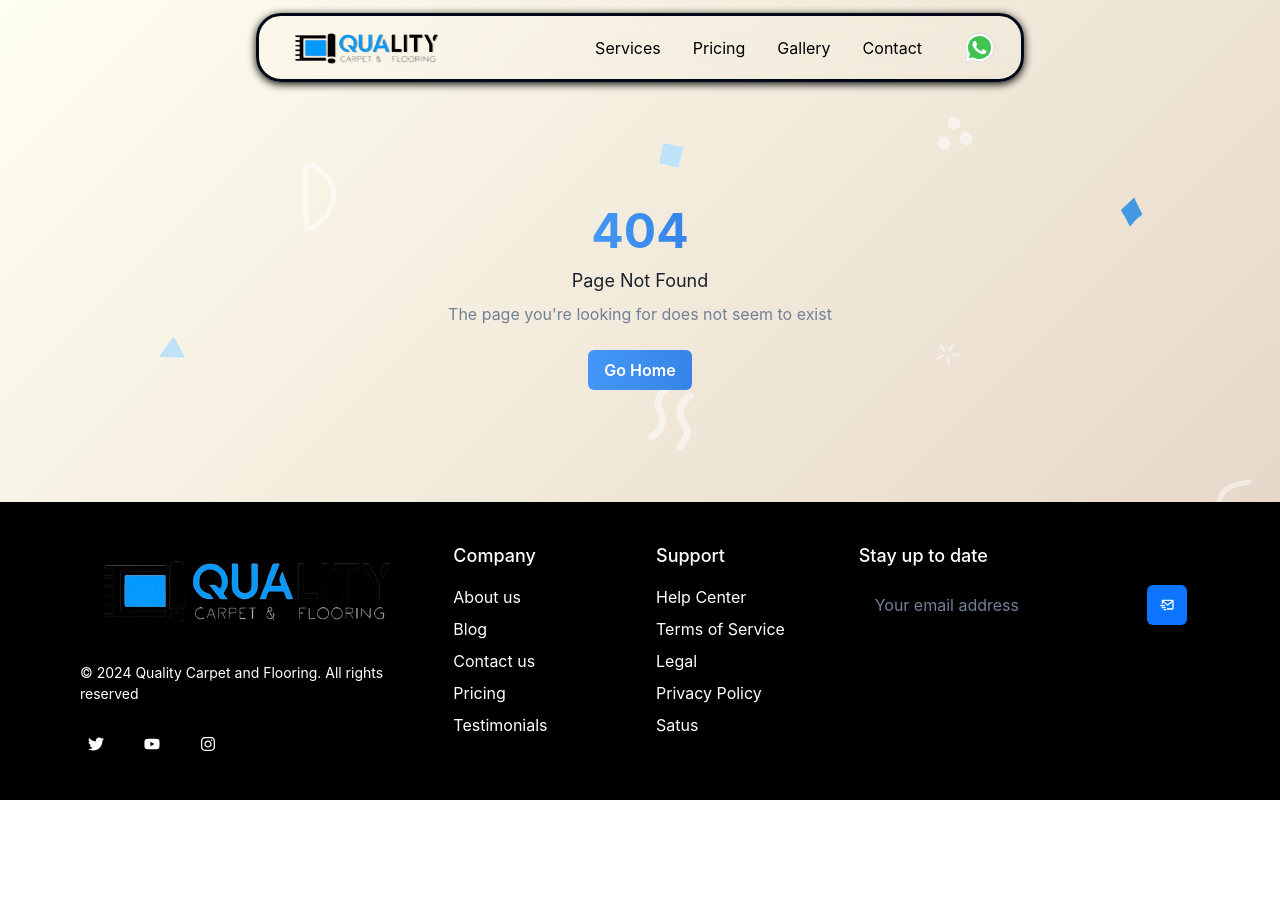
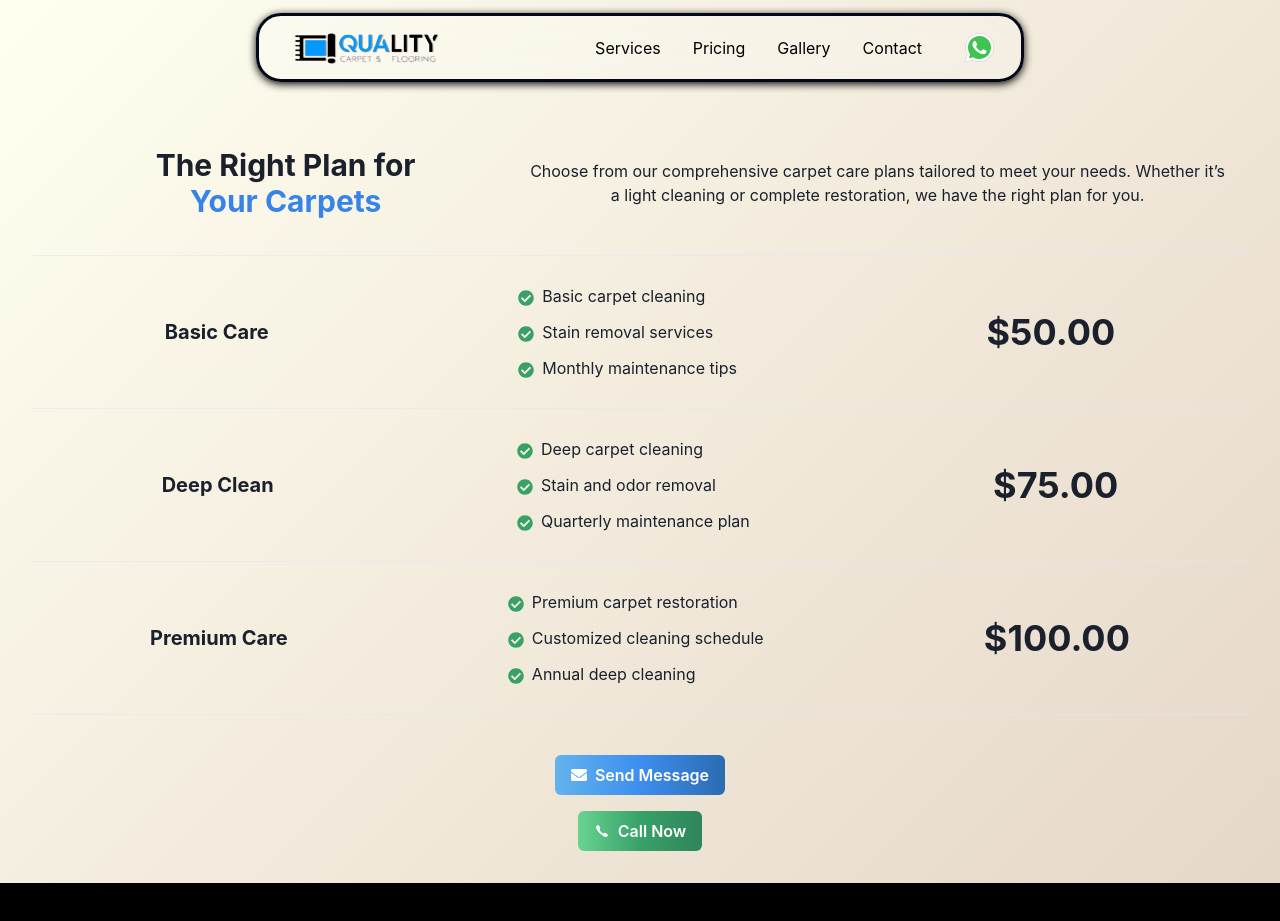
Before and after one commit to aayushwrld/qualitycarpet, a React (Vite) app in the folder client/: page /pricing in a window 1280 px wide. Shown: the top 921 px of the page. Before the commit the page ends 800 px from the top, so only its background shows below. Built offline with nearby package versions, Linux system fonts and the light colour scheme.

Commit message:
Enhancements + Pricing

```diff
--- a/client/src/components/Carousel.tsx
+++ b/client/src/components/Carousel.tsx
@@ -147,7 +147,7 @@ export default function CaptionCarousel() {
                     zIndex={-1}
                     background="rgba(255, 255, 255, 0.3)"
                     backdropFilter="blur(8px)"
-                    borderRadius="md"
+                    borderRadius="20px"
                     _after={{
                       content: '""',
                       position: "absolute",
@@ -158,7 +158,6 @@ export default function CaptionCarousel() {
                       zIndex: -2,
                       background: "inherit",
                       filter: "blur(10px)",
-                      borderRadius: "inherit",
                     }}
                   />
                   <Box padding="20px">{card.title}</Box>
--- a/client/src/components/ContactCard.tsx
+++ b/client/src/components/ContactCard.tsx
@@ -15,15 +15,9 @@ import {
   InputLeftElement,
   Textarea,
 } from "@chakra-ui/react";
-import {
-  MdPhone,
-  MdEmail,
-  MdLocationOn,
-  MdFacebook,
-  MdOutlineEmail,
-} from "react-icons/md";
+import { MdPhone, MdEmail, MdLocationOn, MdOutlineEmail } from "react-icons/md";
 import { BsPerson } from "react-icons/bs";
-import { FaTwitter, FaWhatsapp } from "react-icons/fa";
+import { FaWhatsapp, FaInstagram } from "react-icons/fa";
 
 export default function ContactCard() {
   return (
@@ -39,7 +33,7 @@ export default function ContactCard() {
           color="black"
           borderRadius="lg"
           p={{ base: 4, md: 8, lg: 16 }}
-          textAlign={{ base: "center"}}
+          textAlign={{ base: "center" }}
         >
           <Heading>Contact</Heading>
           <Text mt={{ base: 3, md: 5 }} color="gray.500">
@@ -56,6 +50,8 @@ export default function ContactCard() {
                 width="200px"
                 variant="ghost"
                 color="black"
+                as="a"
+                href="tel:+447588608000"
                 _hover={{ border: "2px solid #1C6FEB" }}
                 leftIcon={<MdPhone color="#1970F1" size="20px" />}
               >
@@ -87,33 +83,33 @@ export default function ContactCard() {
           </Box>
           <HStack
             mt={{ base: 5 }}
-            ml={{md:5}}
+            ml={{ md: 5 }}
             spacing={5}
-            justifyContent={{ base: "center", md: "flex-start" }}
+            justifyContent={{ base: "center" }}
           >
             <IconButton
-              aria-label="facebook"
-              variant="ghost"
-              size="lg"
-              isRound
-              _hover={{ bg: "#0D74FF" }}
-              icon={<MdFacebook size="28px" />}
-            />
-            <IconButton
-              aria-label="Whatsapp"
+              aria-label="WhatsApp"
               variant="ghost"
               size="lg"
               isRound
               _hover={{ bg: "#0D74FF" }}
               icon={<FaWhatsapp size="28px" />}
+              as="a"
+              href="https://wa.me/447588608000"
+              target="_blank"
+              rel="noopener noreferrer"
             />
             <IconButton
-              aria-label="Twitter"
+              aria-label="Instagram"
               variant="ghost"
               size="lg"
               isRound
               _hover={{ bg: "#0D74FF" }}
-              icon={<FaTwitter size="28px" />}
+              icon={<FaInstagram size="28px" />}
+              as="a"
+              href="https://www.instagram.com/qualitycarpetflooringltd?igsh=MTZwbDI0eWdmeXV5eQ"
+              target="_blank"
+              rel="noopener noreferrer"
             />
           </HStack>
         </Box>
--- a/client/src/components/Footer.tsx
+++ b/client/src/components/Footer.tsx
@@ -9,11 +9,13 @@ import {
   Input,
   IconButton,
   useColorModeValue,
+  Image,
 } from "@chakra-ui/react";
 import { ReactNode } from "react";
 import { FaInstagram, FaTwitter, FaYoutube } from "react-icons/fa";
 import { BiMailSend } from "react-icons/bi";
-import Logo from "../assets/Logo.png";
+import Logo2 from "../assets/Logo2.png";
+import { Link } from "react-router-dom";
 
 const SocialButton = ({
   children,
@@ -66,7 +68,7 @@ export default function Footer() {
         >
           <Stack spacing={6}>
             <Box>
-              <img src={Logo} />
+              <Image src={Logo2} borderRadius={"12px"} />
             </Box>
             <Text fontSize={"sm"}>
               © 2024 Quality Carpet and Flooring. All rights reserved
@@ -96,12 +98,12 @@ export default function Footer() {
             <Box as="a" href={"#"}>
               Blog
             </Box>
-            <Box as="a" href={"#"}>
-              Contact us
-            </Box>
-            <Box as="a" href={"#"}>
-              Pricing
-            </Box>
+            <Link to={"/contact"}>
+              <Box>Contact Us</Box>
+            </Link>
+            <Link to={"/pricing"}>
+              <Box>Pricing</Box>
+            </Link>
             <Box as="a" href={"#"}>
               Testimonials
             </Box>
@@ -129,7 +131,10 @@ export default function Footer() {
             <Stack direction={"row"}>
               <Input
                 placeholder={"Your email address"}
-                border={0}
+                borderColor="#3684E7"
+                _hover={{
+                  boderColor: "#0D74FF",
+                }}
                 _focus={{
                   bg: "whiteAlpha.300",
                 }}
--- a/client/src/components/Navbar.tsx
+++ b/client/src/components/Navbar.tsx
@@ -10,6 +10,7 @@ import {
   VStack,
   Text,
   Image,
+  Button,
 } from "@chakra-ui/react";
 import { HamburgerIcon } from "@chakra-ui/icons";
 import { Link } from "react-router-dom";
@@ -17,10 +18,11 @@ import Logo from "../assets/Logo.png";
 import Logo2 from "../assets/Logo2.png";
 import Whatsapp from "../assets/Whatsapp.svg";
 import Instagram from "../assets/Instagram.svg";
+import { IoIosCall } from "react-icons/io";
 
 const navOptions: { to: string; option: string }[] = [
   { to: "/", option: "Services" },
-  { to: "/", option: "Pricing" },
+  { to: "/pricing", option: "Pricing" },
   { to: "/", option: "Gallery" },
   { to: "/contact", option: "Contact" },
 ];
@@ -31,8 +33,8 @@ const Navbar = () => {
   return (
     <div className="navbar">
       <Flex
-        bg="rgba(255, 255, 255, 0.05)"
-        backdropFilter="blur(8px)"
+        bg="rgba(255, 255, 255, 0.2)"
+        backdropFilter="blur(12px)"
         border="3px solid #020817"
         boxShadow="0 2px 8px #000"
         borderRadius={{ base: "20px", md: "25px" }}
@@ -61,7 +63,7 @@ const Navbar = () => {
             ))}
           </Flex>
           <Flex
-            onClick={() => window.open("https://wa.me/917814127186", "_blank")}
+            onClick={() => window.open("https://wa.me/447588608000", "_blank")}
             className="icon-animate"
           >
             <img src={Whatsapp} alt="Icon" width="35" height="35" />
@@ -106,7 +108,7 @@ const Navbar = () => {
               ))}
               <Flex
                 onClick={() =>
-                  window.open("https://wa.me/917814127186", "_blank")
+                  window.open("https://wa.me/447588608000", "_blank")
                 }
               >
                 <img src={Whatsapp} alt="Icon" width="40" height="40" />
@@ -121,6 +123,17 @@ const Navbar = () => {
               >
                 <img src={Instagram} alt="Icon" width="42" height="42" />
               </Flex>
+              <Button
+                leftIcon={<IoIosCall />}
+                colorScheme="green"
+                bgGradient="linear(to-r, green.300, #38A169, green.600)"
+                color="white"
+                variant="solid"
+                as="a"
+                href="tel:+447588608000"
+              >
+                Call Now
+              </Button>
             </VStack>
           </DrawerBody>
         </DrawerContent>
--- /dev/null
+++ b/client/src/pages/Pricing.tsx
@@ -0,0 +1,156 @@
+import {
+  Box,
+  Button,
+  Divider,
+  Heading,
+  List,
+  ListIcon,
+  ListItem,
+  Stack,
+  Text,
+} from "@chakra-ui/react";
+import { FaCheckCircle, FaEnvelope } from "react-icons/fa";
+import { IoIosCall } from "react-icons/io";
+import { Link } from "react-router-dom";
+
+const optionsStarter = [
+  { id: 1, desc: "Basic carpet cleaning" },
+  { id: 2, desc: "Stain removal services" },
+  { id: 3, desc: "Monthly maintenance tips" },
+];
+
+const optionsPlus = [
+  { id: 1, desc: "Deep carpet cleaning" },
+  { id: 2, desc: "Stain and odor removal" },
+  { id: 3, desc: "Quarterly maintenance plan" },
+];
+
+const optionsPro = [
+  { id: 1, desc: "Premium carpet restoration" },
+  { id: 2, desc: "Customized cleaning schedule" },
+  { id: 3, desc: "Annual deep cleaning" },
+];
+
+interface PackageTierProps {
+  title: string;
+  options: Array<{ id: number; desc: string }>;
+  typePlan: string;
+}
+const PackageTier = ({ title, options, typePlan }: PackageTierProps) => {
+  return (
+    <Stack
+      p={3}
+      py={3}
+      justifyContent={{
+        base: "flex-start",
+        md: "space-around",
+      }}
+      direction={{
+        base: "column",
+        md: "row",
+      }}
+      alignItems={{ md: "center" }}
+    >
+      <Heading size={"md"}>{title}</Heading>
+      <List spacing={3} textAlign="start">
+        {options.map((desc) => (
+          <ListItem key={desc.id}>
+            <ListIcon as={FaCheckCircle} color="green.500" />
+            {desc.desc}
+          </ListItem>
+        ))}
+      </List>
+      <Heading size={"xl"}>{typePlan}</Heading>
+    </Stack>
+  );
+};
+
+export const Pricing = () => {
+  return (
+    <Box p={8} width="full">
+      <Stack spacing={4} width={"100%"} direction={"column"}>
+        <Stack
+          p={5}
+          alignItems={"center"}
+          justifyContent={{
+            base: "flex-start",
+            md: "space-around",
+          }}
+          direction={{
+            base: "column",
+            md: "row",
+          }}
+        >
+          <Stack
+            width={{
+              base: "100%",
+              md: "40%",
+            }}
+            textAlign={"center"}
+          >
+            <Heading size={"lg"}>
+              The Right Plan for <Text color="#3684E7">Your Carpets</Text>
+            </Heading>
+          </Stack>
+          <Stack
+            width={{
+              base: "100%",
+              md: "60%",
+            }}
+          >
+            <Text textAlign={"center"}>
+              Choose from our comprehensive carpet care plans tailored to meet
+              your needs. Whether it’s a light cleaning or complete restoration,
+              we have the right plan for you.
+            </Text>
+          </Stack>
+        </Stack>
+        <Divider />
+        <PackageTier
+          title={"Basic Care"}
+          typePlan="$50.00"
+          options={optionsStarter}
+        />
+        <Divider />
+        <PackageTier
+          title={"Deep Clean"}
+          typePlan="$75.00"
+          options={optionsPlus}
+        />
+        <Divider />
+        <PackageTier
+          title={"Premium Care"}
+          typePlan="$100.00"
+          options={optionsPro}
+        />
+        <Divider />
+        <Stack spacing={4} align="center" mt={6}>
+          <Link to={"/contact"}>
+            <Button
+              leftIcon={<FaEnvelope />}
+              colorScheme="blue"
+              bgGradient="linear(to-r, blue.300, #3D8EEF, blue.600)"
+              color="white"
+              variant="solid"
+            >
+              Send Message
+            </Button>
+          </Link>
+          <Button
+            leftIcon={<IoIosCall />}
+            colorScheme="green"
+            bgGradient="linear(to-r, green.300, #38A169, green.600)"
+            color="white"
+            variant="solid"
+            as="a"
+            href="tel:+447588608000"
+          >
+            Call Now
+          </Button>
+        </Stack>
+      </Stack>
+    </Box>
+  );
+};
+
+export default Pricing;
--- a/client/src/routes/AllRoutes.tsx
+++ b/client/src/routes/AllRoutes.tsx
@@ -2,12 +2,14 @@ import { Route, Routes } from 'react-router-dom'
 import Home from '../pages/Home'
 import Error from '../pages/Error'
 import Contact from '../pages/Contact'
+import { Pricing } from '../pages/Pricing'
 
 export default function AllRoutes() {
   return (
     <Routes>
         <Route path='/' element={<Home />} />
         <Route path='/contact' element={<Contact />} />
+        <Route path='/pricing' element={<Pricing />} />
         <Route path='/*' element={<Error />} />
     </Routes>
   )
```
